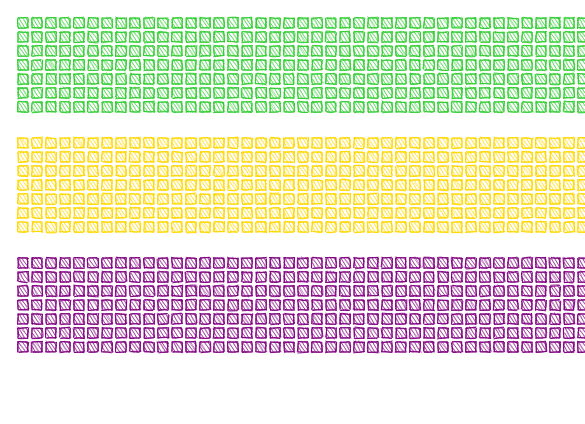
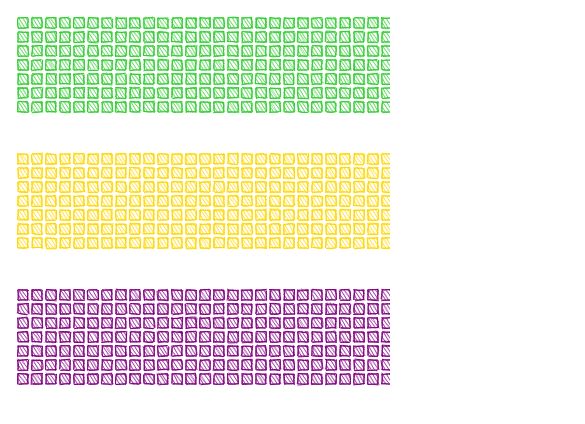
Before and after one commit to jonathanhudak/obsidian-tools, a SvelteKit app in the folder ui/: page / in a window 390 px wide. Shown: the top 424 px of the page, 585 px wide, since content can reach past the window. Built offline with nearby package versions, Linux system fonts and the light colour scheme.

Commit message:
Responsive calendar grid

```diff
--- a/ui/src/app.html
+++ b/ui/src/app.html
@@ -3,7 +3,7 @@
 	<head>
 		<meta charset="utf-8" />
 		<link rel="icon" href="%sveltekit.assets%/favicon.png" />
-		<meta name="viewport" content="width=device-width" />
+		<meta name="viewport" content="width=device-width, initial-scale=1" />
 		%sveltekit.head%
 	</head>
 	<body data-sveltekit-preload-data="hover">
--- a/ui/src/components/RoughCalendar.svelte
+++ b/ui/src/components/RoughCalendar.svelte
@@ -32,7 +32,12 @@
 </script>
 <style>
 	.calendar {
-		margin: 1rem;
+		padding: 1rem;
+		white-space: nowrap;
+		overflow-x: auto;
+	}
+	canvas {
+		max-width: 1200px;
 	}
 </style>
 
```
